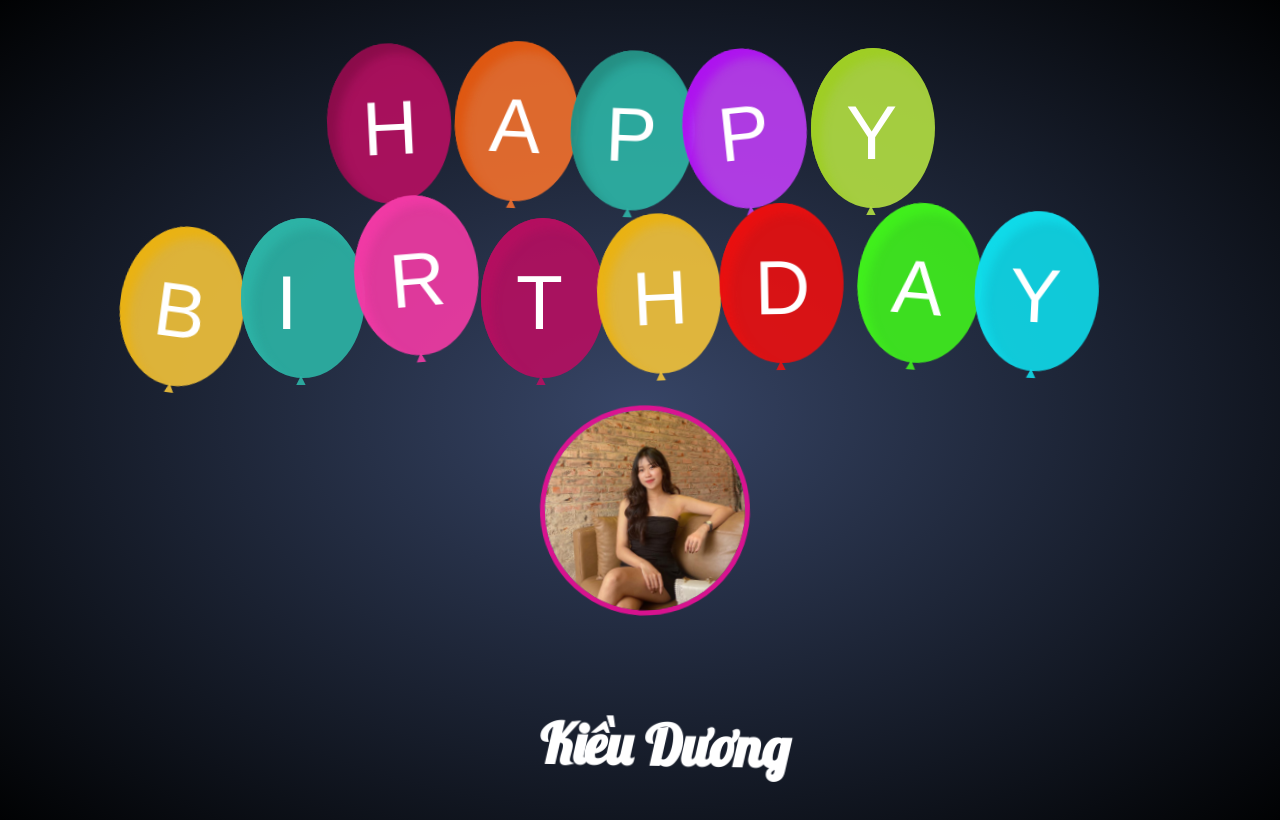
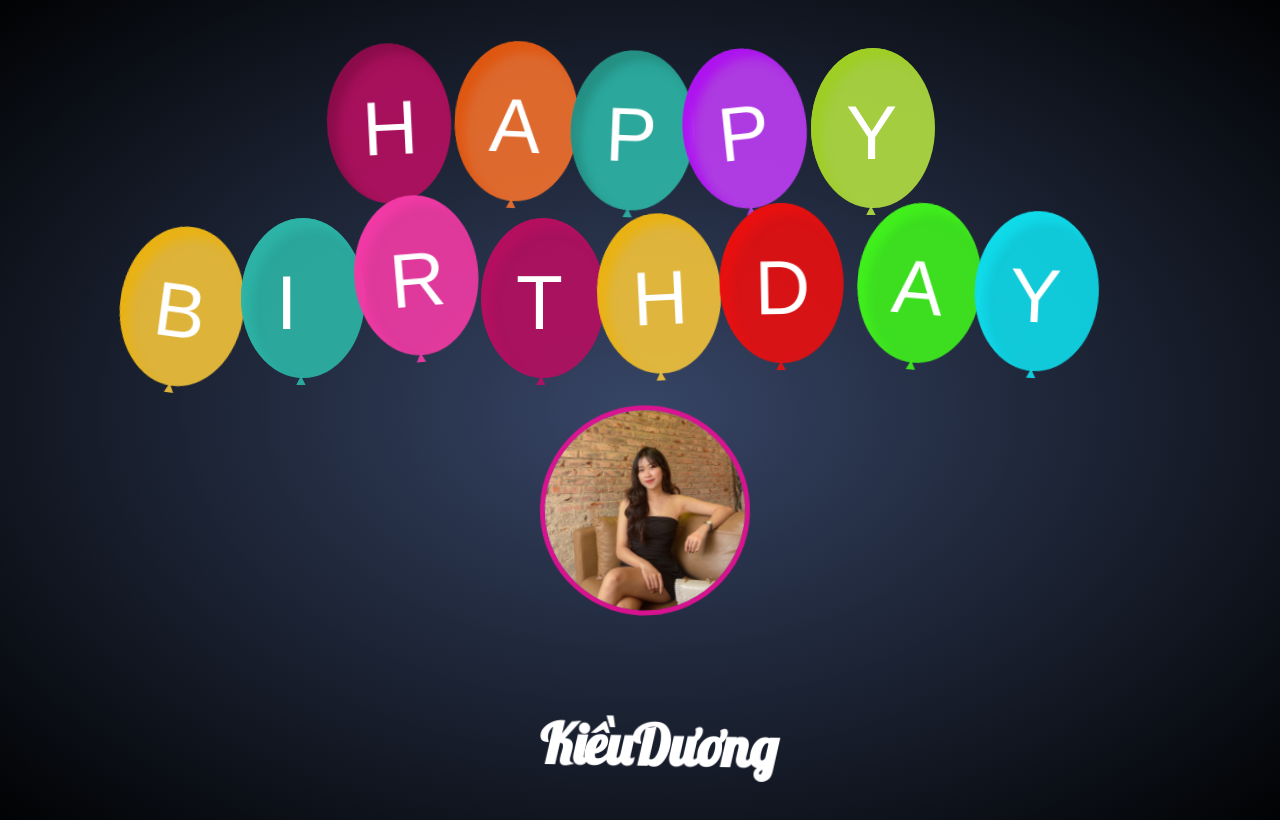
Before and after one commit to mainhdangju/duongkewtbaby, a plain HTML site: page index.html in a window 1280 px wide. Drawn offline with nearby package versions, Linux system fonts and the light colour scheme; a web font is replaced by a local one.

Commit message:
Update index.html

```diff
--- a/index.html
+++ b/index.html
@@ -60,7 +60,7 @@
                 <!-- 3. Avatar của người bạn muốn gởi lời chúc -->
                 <img src="./duongkewt.jpg" alt="" class="avatar__img" onclick="showMessage()" />
                 <!-- 4. Tên của người đó -->
-                <h1 onclick="showMessage()" class="avatar__title">Kiều Dương</h1>
+                <h1 onclick="showMessage()" class="avatar__title">KiềuDương</h1>
             </div>
 
             <!-- 5. Phần nhạc -->
```
